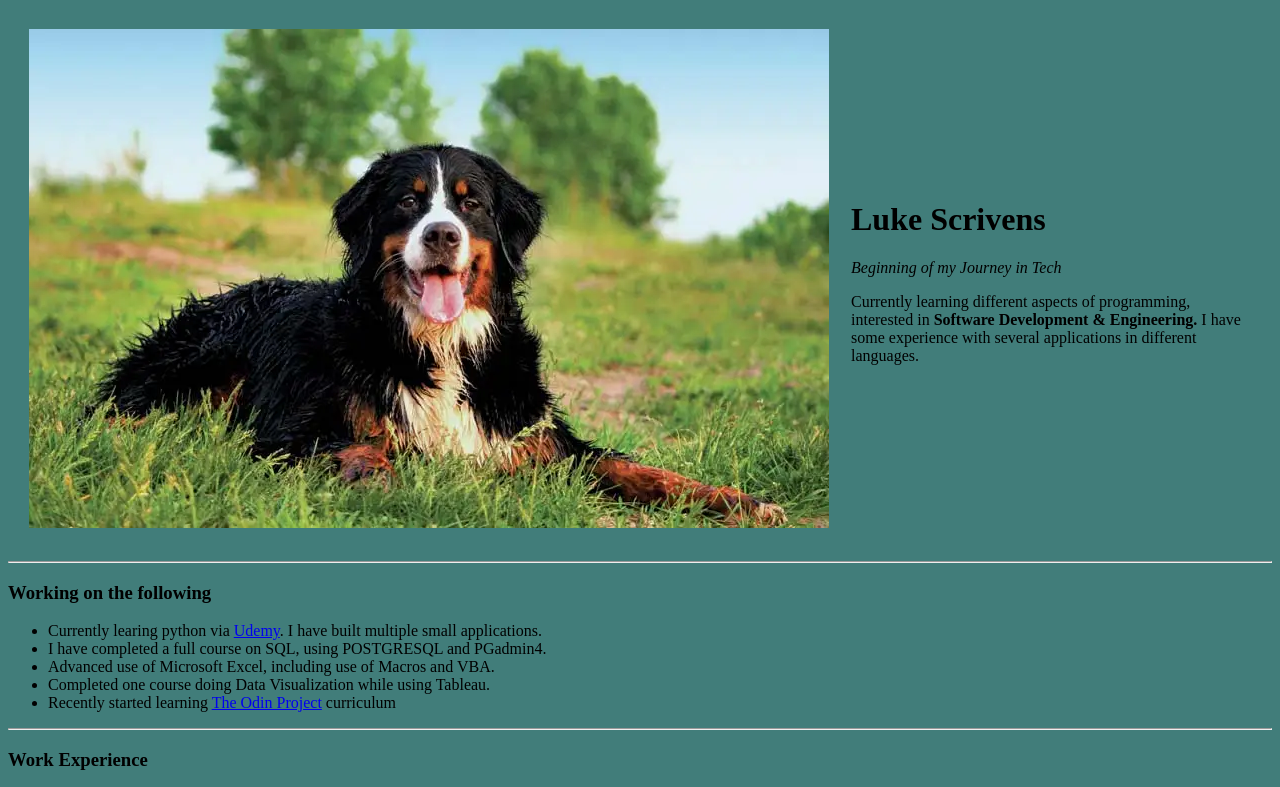
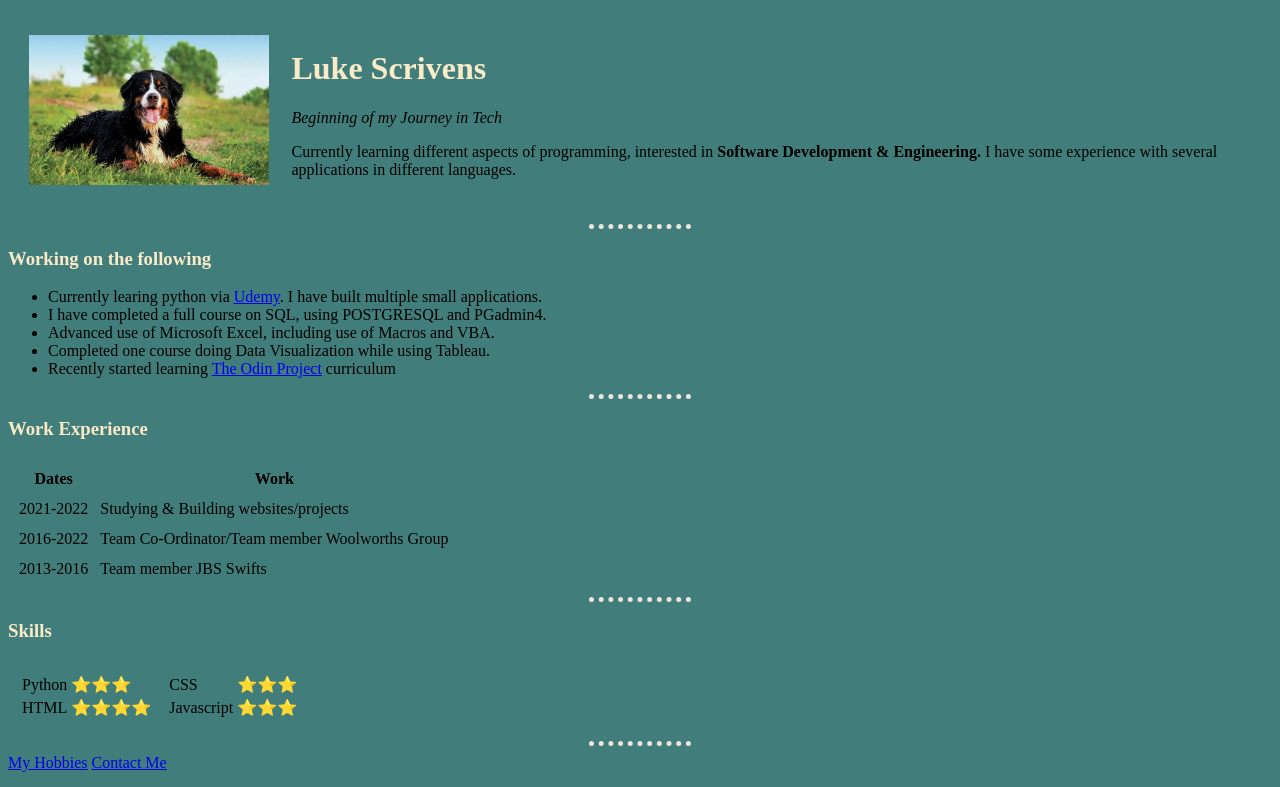
Before and after one commit to MILKPlease/webDevelopment, a plain HTML site: page index.html in a window 1280 px wide. Shown: the top 787 px of the page. Drawn offline with Linux system fonts and the light colour scheme.

Commit message:
Updated CSS

```diff
--- /dev/null
+++ b/css/styles.css
@@ -0,0 +1,17 @@
+body {
+  background-color: #417d7a;
+}
+hr {
+  border-color: #ede6db;
+  border-style: dotted none none;
+  width: 8%;
+  border-width: 5px;
+}
+img {
+  height: 150px;
+}
+h1,
+h2,
+h3 {
+  color: #f9ebc8;
+}
--- a/index.html
+++ b/index.html
@@ -5,14 +5,7 @@
     <meta http-equiv="X-UA-Compatible" content="IE=edge" />
     <meta name="viewport" content="width=device-width, initial-scale=1.0" />
     <title>😎Luke's Personal Site😎</title>
-
-    <style>
-      body {
-        background-color: #417d7a;
-      }
-      hr {
-      }
-    </style>
+    <link rel="stylesheet" href="css/styles.css" />
   </head>
   <body>
     <table cellspacing="20">
```
Also changed, not shown: contact.html (+1 -0 lines), hobbies.html (+1 -0 lines), styles.css (deleted).
